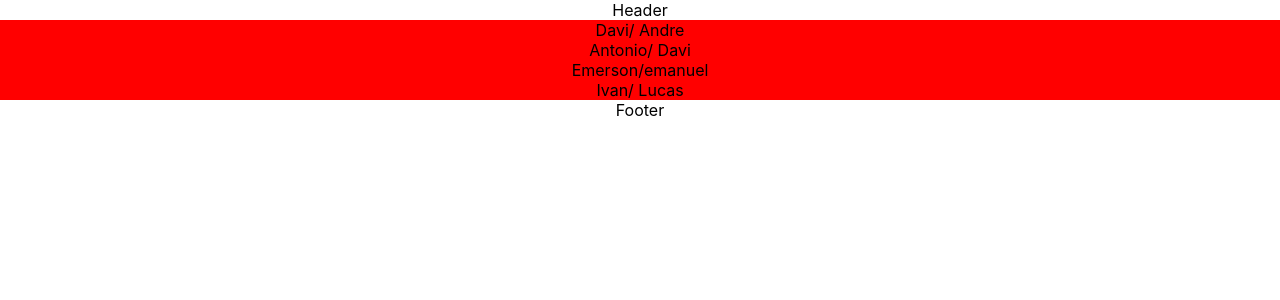
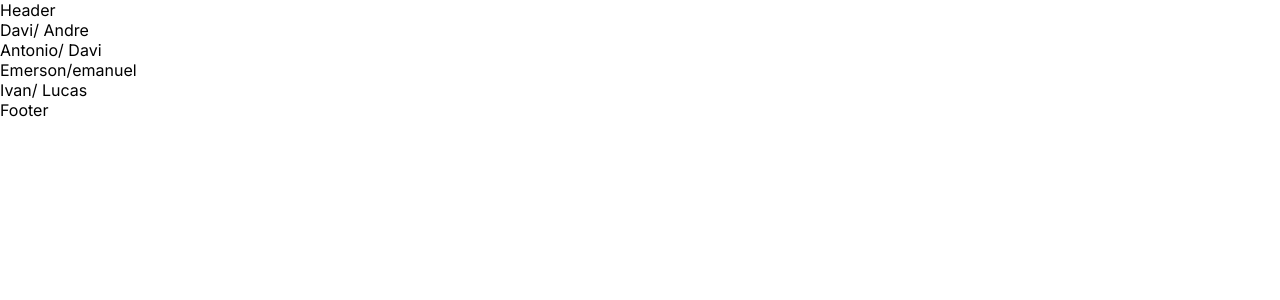
Before and after one commit to DarlanMendes/digital-store, a React (Create React App) app: page /home in a window 1280 px wide. Shown: the top 300 px of the page. Built offline with nearby package versions, Linux system fonts and the light colour scheme.

Commit message:
Adição de fonte Inter no app module scss e modificação no app js / styles module scss da home

```diff
--- a/src/App.js
+++ b/src/App.js
@@ -1,5 +1,5 @@
 
-import './App.css';
+import styles from  './App.module.scss';
 import Header from './components/Header';
 import Home from './pages/Home';
 import Produtos from './pages/Produtos';
@@ -11,7 +11,7 @@
 import FinalizarCompra from './pages/FinalizarCompra';
 function App() {
   return (
-    <div className="App">
+    <div className={styles}>
 
 
       <Header />
--- /dev/null
+++ b/src/App.module.scss
@@ -0,0 +1,4 @@
+@import url('https://fonts.googleapis.com/css2?family=Inter:wght@200;300;400;500;600&display=swap');
+*{
+    font-family: 'Inter', sans-serif;
+}
--- a/src/index.css
+++ b/src/index.css
@@ -1,6 +1,8 @@
+@import url('https://fonts.googleapis.com/css2?family=Inter:wght@200;300;400;500;600&display=swap');
 body {
   margin: 0;
-  font-family: -apple-system, BlinkMacSystemFont, 'Segoe UI', 'Roboto', 'Oxygen',
+  font-family:
+  'Inter', sans-serif,-apple-system, BlinkMacSystemFont, 'Segoe UI', 'Roboto', 'Oxygen',
     'Ubuntu', 'Cantarell', 'Fira Sans', 'Droid Sans', 'Helvetica Neue',
     sans-serif;
   -webkit-font-smoothing: antialiased;
--- a/src/pages/Home/styles.module.scss
+++ b/src/pages/Home/styles.module.scss
@@ -1,4 +1,4 @@
 .homeContainer{
     height:100%;
-    background-color: red;
+
 }
```
